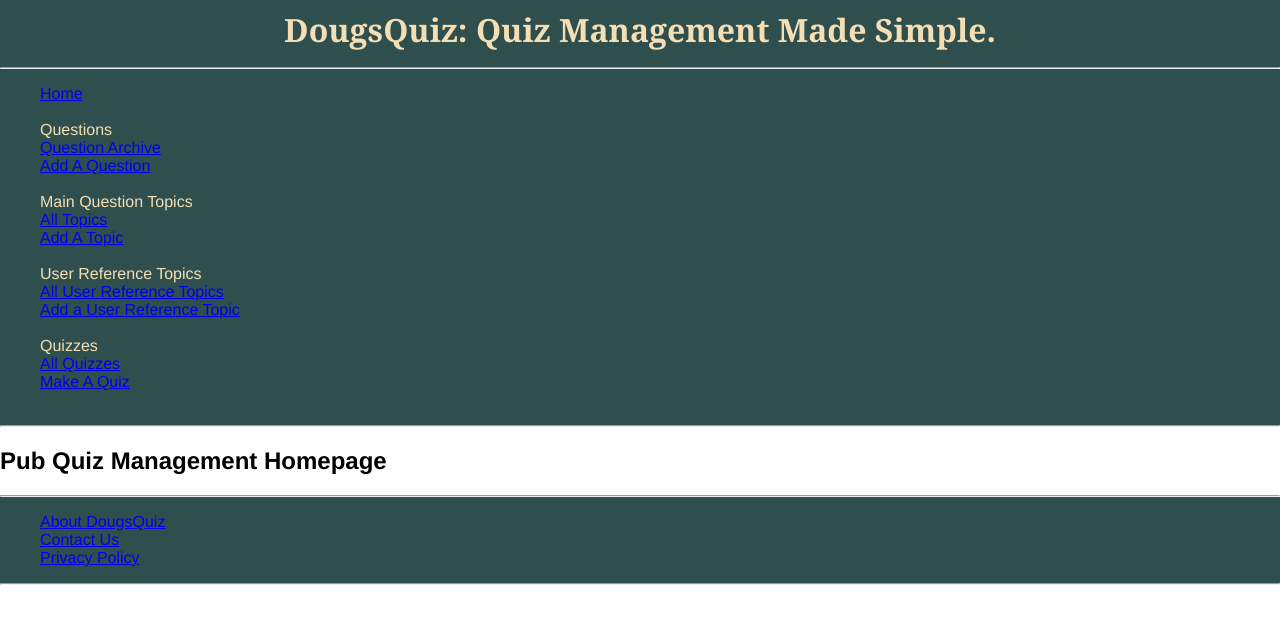
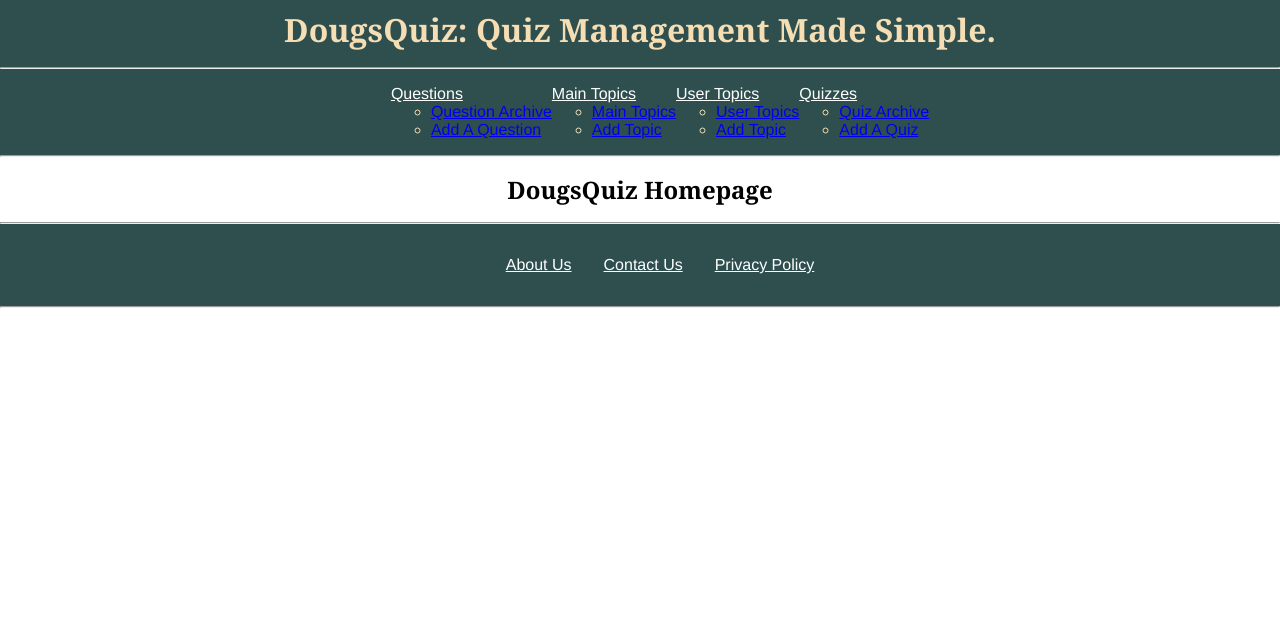
Before and after one commit to Dougmac21/QuizzR, a Flask app: page / in a window 1280 px wide. Shown: the top 624 px of the page. Run offline with Flask 2, Linux system fonts and the light colour scheme.

Commit message:
HTML and CSS work.....

```diff
--- a/pub_quiz_app/static/style.css
+++ b/pub_quiz_app/static/style.css
@@ -11,8 +11,20 @@
   }
 
   body > header {
-    background-color: darkslategrey;
+    background-color: darkslategray;
     color: wheat;
+  }
+
+
+/* ***************************************************************************** */
+                                      /* NAVBAR */
+/* ***************************************************************************** */
+
+
+  .menu {
+    display: flex;
+    flex-flow: row wrap;
+    justify-content: center;
   }
 
   nav > ul {
@@ -20,10 +32,29 @@
     color: wheat;
   }
 
-  nav > ul > a {
+  nav > ul >li {
+
+  }
+
+  nav > ul > li > a {
     color: white;
   }
 
+
+  #index_h2 {
+    margin: 0;
+    padding: 8px;
+    font-family: Cambria, Cochin, Georgia, Times, 'Times New Roman', serif;
+    text-align: center;
+  }
+
+/* ***************************************************************************** */
+                                  /* ALL QUESTIONS */
+/* ***************************************************************************** */
+
+  .content {
+    display: grid;
+  }
 
   .question {
     border: 2px solid #ccc;
@@ -95,16 +126,28 @@
     margin-bottom: 12px;
   }
 
+/* ***************************************************************************** */
+                                      /* FOOTER */
+/* ***************************************************************************** */
 
   body > footer {
     background-color: darkslategrey;
   }
 
   body > footer > ul {
+    text-align: center;
+    display: flex;
+    flex-direction: row;
+    justify-content: center;
+    align-items: center;
     list-style: none;
     color: wheat;
   }
 
-  body > footer > ul > a{
+  body > footer > ul > li {
+    padding: 16px;
+  }
+
+  body > footer > ul > li > a{
     color: white;
   }
--- a/pub_quiz_app/templates/base.html
+++ b/pub_quiz_app/templates/base.html
@@ -12,42 +12,35 @@
         <hr>
         <nav>
             <ul class="menu">
-                <li>
-                    <a href="/">Home</a>
+
+                <li class="item_with_submenu"><a href="#">Questions</a>
+                    <ul class="submenu">
+                        <li class="subitem"><a href="/questions">Question Archive</a></li>
+                        <li class="subitem"><a href="/questions/new">Add A Question</a></li>
+                    </ul>
                 </li>
-                <br>
-                Questions
-                <li>
-                    <a href="/questions">Question Archive</a>
+
+                <li class="item_with_submenu"><a href="#">Main Topics</a>
+                    <ul class="submenu">
+                        <li class="subitem"><a href="/topics">Main Topics</a></li>
+                        <li class="subitem"><a href="/topics/new">Add Topic</a></li>
+                    </ul>
                 </li>
-                <li>
-                    <a href="/questions/new">Add A Question</a>
+
+                <li class="item_with_submenu"><a href="#">User Topics</a>
+                    <ul class="submenu">
+                        <li class="subitem"><a href="/user_topics">User Topics</a></li>
+                        <li class="subitem"><a href="/user_topics/new">Add Topic</a></li>
+                    </ul>
                 </li>
-                <br>
-                Main Question Topics
-                <li>
-                    <a href="/topics">All Topics</a>
+
+                <li class="item_with_submenu"><a href="#">Quizzes</a>
+                    <ul class="submenu">
+                        <li class="subitem"><a href="/quizzes">Quiz Archive</a></li>
+                        <li class="subitem"><a href="/quizzes/new">Add A Quiz</a></li>
+                </ul>
                 </li>
-                <li>
-                    <a href="/topics/new">Add A Topic</a>
-                </li>
-                <br>
-                User Reference Topics
-                <li>
-                    <a href="/user_topics">All User Reference Topics</a>
-                </li>
-                <li>
-                    <a href="/user_topics/new">Add a User Reference Topic</a>
-                </li>
-                <br>
-                Quizzes
-                <li>
-                    <a href="/quizzes">All Quizzes</a>
-                </li>
-                <li>
-                    <a href="/quizzes/new">Make A Quiz</a>
-                </li>
-                <br>
+
             </ul>
         </nav>
         <hr>
@@ -63,7 +56,7 @@
         <hr>
         <ul>
             <li>
-                <a href="/about.html">About DougsQuiz</a>
+                <a href="/about.html">About Us</a>
             </li>
             <li>
                 <a href="/contact.html">Contact Us</a>
--- a/pub_quiz_app/templates/index.html
+++ b/pub_quiz_app/templates/index.html
@@ -2,6 +2,6 @@
 
 {%  block content  %}
 
-<h2>Pub Quiz Management Homepage</h2>
+<h2 id="index_h2">DougsQuiz Homepage</h2>
 
 {%  endblock  %}
--- a/pub_quiz_app/templates/questions/new.html
+++ b/pub_quiz_app/templates/questions/new.html
@@ -19,7 +19,7 @@ You must put answers which are incorrect into the alternate answer fields.
         <input type="text" id="the_question" name="the_question">
         <br>
 
-        <label for="correct_answer">Correct Answer:</label>
+        <label for="correct_answer">The Correct Answer:</label>
         <input type="text" id="correct_answer" name="correct_answer">
         <br>
 
```
